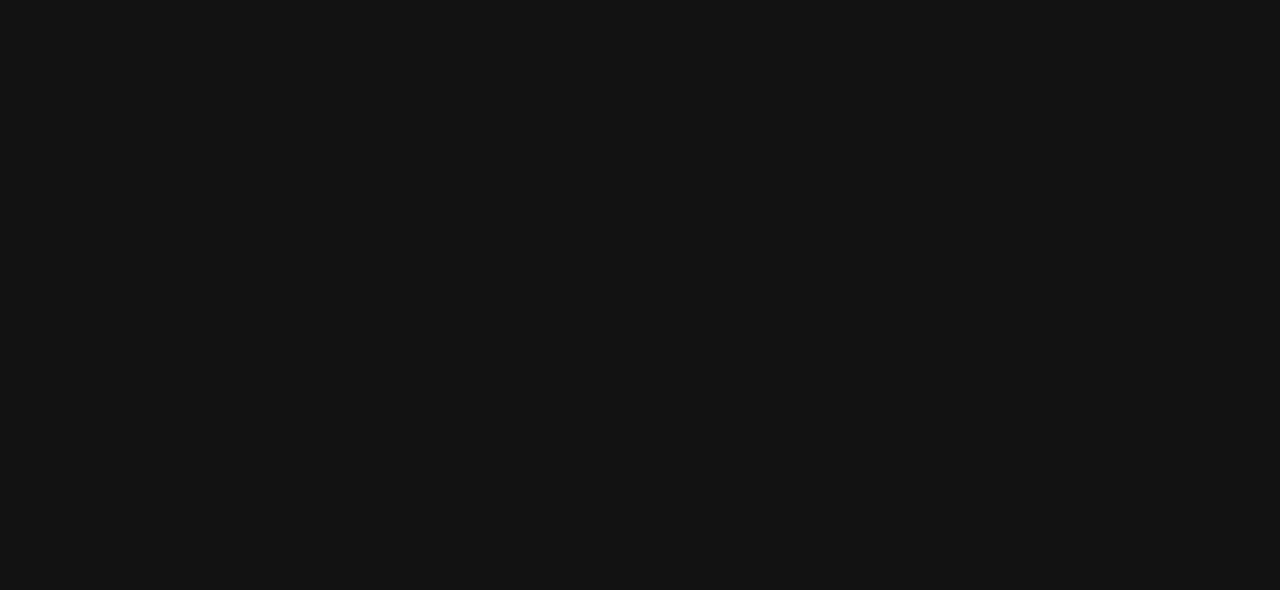
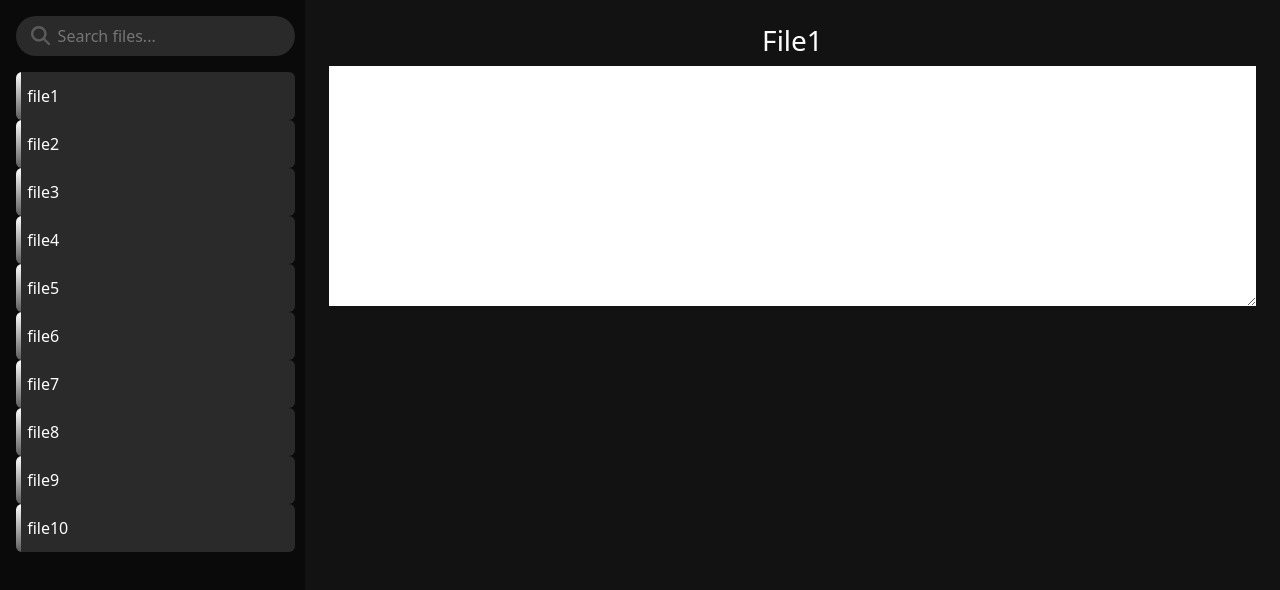
Before and after one commit to RealChoki/Owlie, a Vue app in the folder frontend/: page /quiz in a window 1280 px wide. Before the commit this address had no page. Shown: the top 590 px of the page. Built offline with nearby package versions, Linux system fonts and the light colour scheme.

Commit message:
Add QuizProf view with search functionality and update routing
Co-authored-by: RealChoki <RealChoki@users.noreply.github.com>

```diff
--- a/frontend/src/router/index.ts
+++ b/frontend/src/router/index.ts
@@ -1,6 +1,7 @@
 import { createRouter, createWebHistory } from 'vue-router'
 import HomeView from '../views/HomeView.vue'
 import Login from '../views/Login.vue'
+import QuizProf from '../views/QuizProf.vue'
 
 const router = createRouter({
   history: createWebHistory(import.meta.env.BASE_URL),
@@ -14,6 +15,11 @@ const router = createRouter({
       path: '/login',
       name: 'login',
       component: Login,
+    },
+    {
+      path: '/quiz',
+      name: 'quiz',
+      component: () => QuizProf,
     }
   ],
 })
--- /dev/null
+++ b/frontend/src/views/QuizProf.vue
@@ -0,0 +1,271 @@
+<template>
+  <div class="d-flex">
+    <div class="sidebar py-3 px-3 vh-100">
+      <div class="search-container">
+        <input
+          ref="searchInput"
+          type="text"
+          v-model="searchQuery"
+          class="sidebar-search-bar w-100"
+          placeholder="Search files..."
+          @focus="isSearchFocused = true"
+          @blur="isSearchFocused = false"
+          :class="{ 'input-focused': isSearchFocused }"
+        />
+        <font-awesome-icon
+          :icon="['fas', 'magnifying-glass']"
+          class="magnifying-glass"
+          :class="{ 'text-white': isSearchFocused }"
+          style="cursor: pointer"
+          @click="focusInput"
+        />
+      </div>
+
+      <!-- Scrollable Course List -->
+      <div class="course-list-container">
+        <ul class="p-0 mt-1">
+          <li
+            v-for="(course, index) in filteredFiles"
+            :key="index"
+            :class="[
+              'list-item-hover',
+              'rounded',
+              'text-white',
+              'py-1',
+              'cursor-pointer',
+              'selected-course',
+            ]"
+          >
+            <p class="m-0 py-2 px-2 d-flex align-items-start position-relative">
+              <span class="course-name position-relative">
+                {{ course }}
+              </span>
+            </p>
+          </li>
+        </ul>
+      </div>
+    </div>
+    <div class="right-side w-100 p-4">
+      <h3 class="text-center text-white">File1</h3>
+      <div class="d-flex">
+        <!-- <input type="file" @change="handleFileSelect" class="bg-white border" /> -->
+        <textarea v-model="fileContent" rows="10" class="bg-white w-100 "></textarea>
+      </div>
+    </div>
+  </div>
+</template>
+
+<script setup lang="ts">
+import { ref, computed, onMounted } from "vue";
+import { FontAwesomeIcon } from "@fortawesome/vue-fontawesome";
+import { library } from "@fortawesome/fontawesome-svg-core";
+import {
+  faMagnifyingGlass,
+  faCircleInfo,
+} from "@fortawesome/free-solid-svg-icons";
+
+library.add(faMagnifyingGlass, faCircleInfo);
+
+const fileContent = ref("");
+
+const handleFileSelect = (event: Event) => {
+  const input = event.target as HTMLInputElement;
+  const file = input.files?.[0];
+
+  if (file) {
+    const reader = new FileReader();
+    reader.onload = (e) => {
+      fileContent.value = (e.target?.result as string) || "";
+    };
+    reader.readAsText(file);
+  }
+};
+
+const searchQuery = ref("");
+const isSearchFocused = ref(false);
+const searchInput = ref<HTMLInputElement | null>(null);
+
+const files = [
+  "file1",
+  "file2",
+  "file3",
+  "file4",
+  "file5",
+  "file6",
+  "file7",
+  "file8",
+  "file9",
+  "file10",
+];
+
+const filteredFiles = computed(() => {
+  const query = searchQuery.value.toLowerCase();
+  const filtered = files.filter((course) =>
+    course.toLowerCase().includes(query)
+  );
+  return filtered;
+});
+
+function focusInput() {
+  searchInput.value?.focus();
+}
+</script>
+
+<style scoped>
+.sidebar {
+  background-color: var(--color-black);
+  height: 100vh;
+  overflow-y: auto;
+  min-width: 305px;
+  max-width: 305px;
+  position: relative;
+  z-index: 1000;
+  padding-right: 10px !important;
+}
+
+.sidebar-search-bar {
+  background-color: var(--color-gray-medium);
+  color: white;
+  border: none;
+  border-radius: 20px;
+  padding: 0.5rem;
+  padding-left: 2.6rem;
+}
+
+.sidebar-search-bar:focus {
+  outline: none;
+}
+
+.sidebar-search-bar::placeholder {
+  transition: color 0.2s ease;
+}
+
+.input-focused::placeholder {
+  color: white !important;
+}
+
+.search-container {
+  display: flex;
+  align-items: center;
+  position: relative;
+  /* background-color: var(--color-black); */
+  padding-bottom: 0.75em;
+}
+
+.magnifying-glass {
+  position: absolute;
+  font-size: 1.2rem;
+  left: 15px;
+  color: var(--color-gray-shadow);
+  transition: color 0.2s ease;
+}
+
+.course-list-container {
+  max-height: 82vh;
+  overflow-y: auto;
+  scrollbar-width: none;
+}
+
+.list-item-hover {
+  position: relative;
+  padding-left: 0.2em;
+  list-style-type: none;
+  transition: background-color 0.5s ease, color 0.5s ease;
+}
+
+.list-item-hover:hover {
+  background-color: var(--color-gray-light);
+}
+
+.list-item-hover::before {
+  content: "";
+  position: absolute;
+  top: 0;
+  left: 0;
+  width: 0;
+  height: 100%;
+  background: linear-gradient(to bottom, white, var(--color-gray-shadow));
+  opacity: 0;
+  transition: width 0.5s ease, opacity 0.5s ease;
+}
+
+.unclickable {
+  opacity: 0.5 !important;
+  cursor: not-allowed !important;
+  pointer-events: none !important;
+}
+
+.cursor-pointer {
+  cursor: pointer !important;
+}
+
+.modes_container {
+  bottom: 0;
+  left: 0;
+  width: 100%;
+}
+
+.mode-toggle {
+  position: absolute;
+  bottom: 0;
+  left: 0;
+  width: 100%;
+  display: flex;
+  justify-content: center;
+  width: 100%;
+  max-width: 100%;
+  box-sizing: border-box;
+  overflow: hidden;
+}
+
+.equal-width-toggle {
+  display: flex;
+  justify-content: center;
+  align-items: stretch;
+  width: 100%;
+}
+
+.equal-width-btn {
+  flex: 1 1 0;
+  text-align: center;
+  padding: 12px 16px;
+  white-space: normal;
+}
+
+.test-mode-text {
+  transform: translate(30px, -5px);
+  font-size: 0.7rem;
+}
+
+.circle-info {
+  cursor: pointer;
+}
+
+.selected-course {
+  background-color: var(--color-gray-medium);
+  position: relative;
+  overflow: hidden;
+  transition: background-color 0.5s ease, color 0.5s ease;
+}
+
+.selected-course::before {
+  content: "";
+  position: absolute;
+  top: 0;
+  left: 0;
+  width: 5px;
+  height: 100%;
+  background: linear-gradient(to bottom, white, var(--color-gray-shadow));
+  opacity: 1;
+}
+
+.icon-click-effect {
+  cursor: pointer;
+  display: inline-block;
+  transition: transform 0.2s ease;
+}
+
+.icon-click-effect:active {
+  transform: scale(0.9);
+}
+</style>
```
Also changed, not shown: frontend/src/views/Quiz_Files/file1.txt (added), frontend/src/views/Quiz_Files/file2.txt (added), frontend/src/views/Quiz_Files/file3.txt (added), 1 other file (tests, documents, lock files or other folders).
